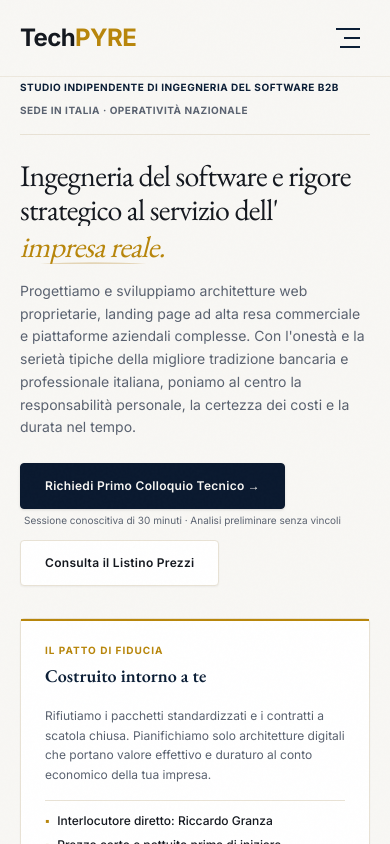
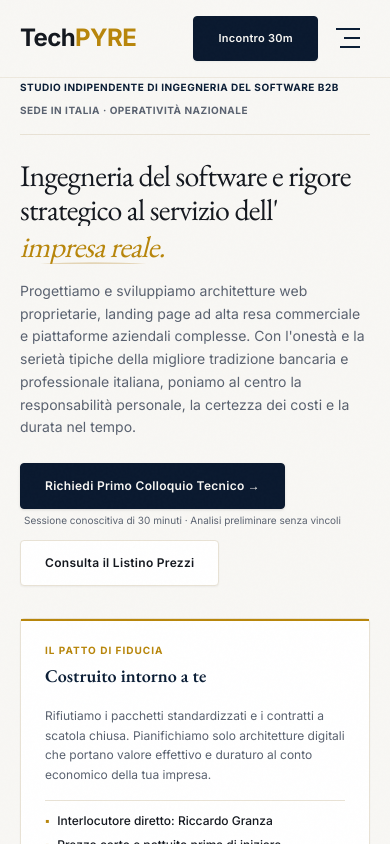
Before and after one commit to techpyre/techpyre, a Next.js app: page / in a window 390 px wide. Shown: the top 844 px of the page. Built offline with nearby package versions, Linux system fonts and the light colour scheme.

Commit message:
feat: prominent mobile CTA and verified Aruba contact info

```diff
--- a/src/components/layout/Navbar.tsx
+++ b/src/components/layout/Navbar.tsx
@@ -92,13 +92,16 @@ export default function Navbar() {
             </a>
           </nav>
 
-          {/* CTA Desktop & Hamburger Mobile */}
-          <div className="flex items-center gap-3">
-            <div className="hidden sm:block">
-              <Button href={navigation.cta.href} variant="primary" className="text-xs px-5 py-2.5">
-                {navigation.cta.label}
-              </Button>
-            </div>
+          {/* CTA Visibile Sempre (Mobile & Desktop) + Hamburger */}
+          <div className="flex items-center gap-2 sm:gap-3">
+            <Button
+              href={navigation.cta.href}
+              variant="primary"
+              className="text-[11px] sm:text-xs px-3 sm:px-5 py-2 sm:py-2.5 font-bold shadow-xs whitespace-nowrap"
+            >
+              <span className="sm:hidden">Incontro 30m</span>
+              <span className="hidden sm:inline">{navigation.cta.label}</span>
+            </Button>
 
             {/* Pulsante Hamburger con Target Touch 44x44px */}
             <button
--- a/src/config/siteContent.ts
+++ b/src/config/siteContent.ts
@@ -14,8 +14,8 @@ export const siteContent: SiteContent = {
     founder: "Riccardo Granza",
     tagline:
       "Studio di ingegneria del software e posizionamento digitale per imprese.",
-    contactEmail: "riccardo@techpyre.com",
-    phone: "+39 340 000 0000",
+    contactEmail: "riccardo.granza@techpyre.eu",
+    phone: "+39 379 115 9352",
     location: "Sede in Italia · Operatività nazionale",
     badge: "Ingegneria del Software B2B",
     availabilityNote: "Sede in Italia · Operatività su tutto il territorio nazionale",
@@ -232,15 +232,15 @@ export const siteContent: SiteContent = {
     channels: [
       {
         label: "Indirizzo Email Diretto",
-        value: "riccardo@techpyre.com",
+        value: "riccardo.granza@techpyre.eu",
         subtext: "Riscontro garantito entro 2–3 ore lavorative",
-        href: "mailto:riccardo@techpyre.com",
+        href: "mailto:riccardo.granza@techpyre.eu",
       },
       {
         label: "Recapito Telefonico e WhatsApp",
-        value: "+39 340 000 0000",
+        value: "+39 379 115 9352",
         subtext: "Disponibile per brevi comunicazioni preliminari",
-        href: "https://wa.me/393400000000",
+        href: "https://wa.me/393791159352",
         isExternal: true,
       },
       {
@@ -257,7 +257,7 @@ export const siteContent: SiteContent = {
       successReset: "Invia una nuova comunicazione",
       errorTitle: "Comunicazione non riuscita per un inconveniente temporaneo.",
       errorMessage:
-        "Non è stato possibile inoltrare la richiesta a causa di un'anomalia di rete. È possibile inviare una comunicazione diretta all'indirizzo riccardo@techpyre.com o telefonare al numero +39 340 000 0000.",
+        "Non è stato possibile inoltrare la richiesta a causa di un'anomalia di rete. È possibile inviare una comunicazione diretta all'indirizzo riccardo.granza@techpyre.eu o telefonare al numero +39 379 115 9352.",
     },
   },
 
@@ -287,9 +287,9 @@ export const siteContent: SiteContent = {
       {
         title: "Recapiti Personali",
         items: [
-          { label: "riccardo@techpyre.com", href: "mailto:riccardo@techpyre.com" },
-          { label: "WhatsApp: +39 340 000 0000", href: "https://wa.me/393400000000", isExternal: true },
-          { label: "Telefono Fondatore", href: "tel:+393400000000" },
+          { label: "riccardo.granza@techpyre.eu", href: "mailto:riccardo.granza@techpyre.eu" },
+          { label: "WhatsApp: +39 379 115 9352", href: "https://wa.me/393791159352", isExternal: true },
+          { label: "Telefono Fondatore", href: "tel:+393791159352" },
         ],
       },
     ],
```
